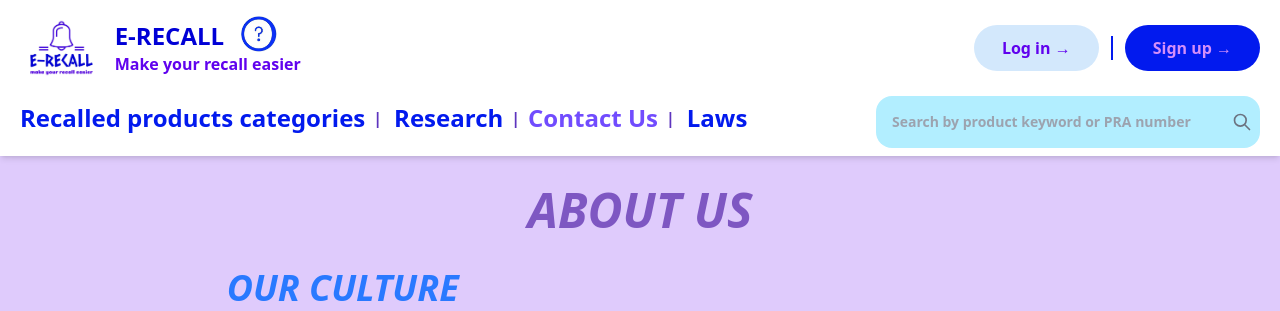
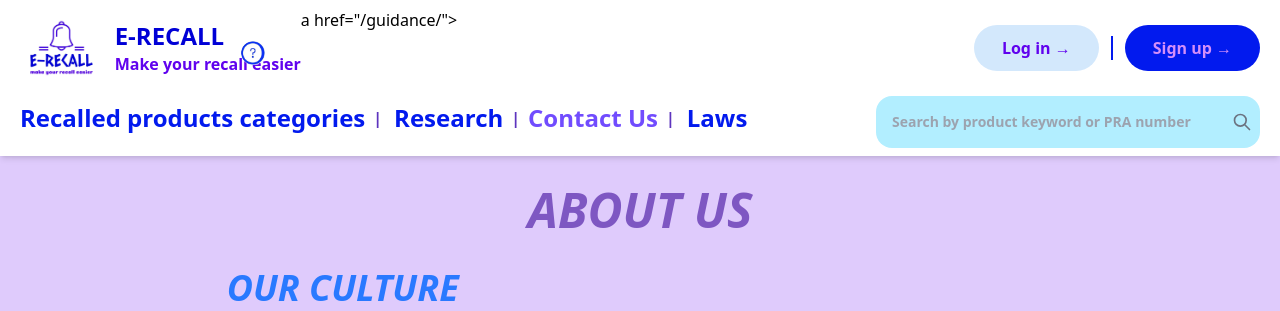
Before and after one commit to Lucaszp96/RecallAlert, a Django app: page /about/ in a window 1280 px wide. Shown: the top 311 px of the page. Run offline with Django 3.2, Linux system fonts and the light colour scheme; some libraries are stand-ins or nearby versions.

Commit message:
icon-size

```diff
--- a/login/templates/login/base.html
+++ b/login/templates/login/base.html
@@ -24,8 +24,8 @@
             <li class="flex flex-col my-auto">
 	      <p class="text-2xl font-extrabold text-[#0000D6]">E-RECALL</p>
               <a class="font-bold text-[#6002EE]">Make your recall easier</a> </li><li>
-          <a href="{% url 'guidance' %}"><img src="{% static 'login/guidance/guidance.jpg' %}" style="position: relative; left:-60px; top: 8px" class="h-9 rounded-full " ></a>
-        </li>
+              a href="{% url 'guidance' %}"><img src="{% static 'login/guidance/guidance.jpg' %}" style="position: relative; left:-60px; top: 9px" class="h-6 rounded-full " ></a>
+           </li>
       </ul>
 
       <div style="position: relative; left:800px; margin:5px" id="google_translate_element"></div>
```
